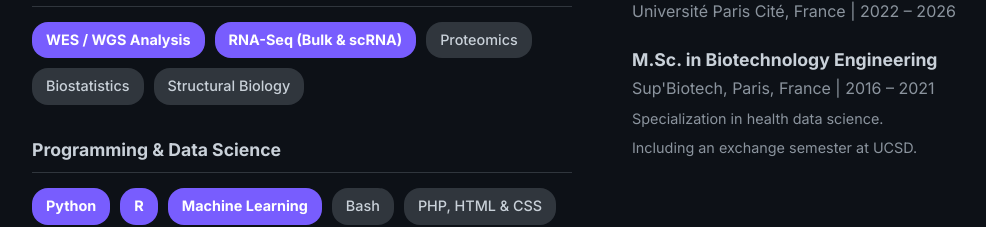
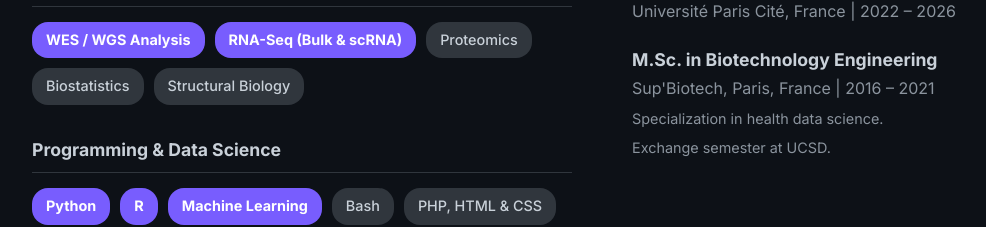
Before and after one commit to mchaldebas/mchaldebas.github.io, a plain HTML site: page index.html in a window 1280 px wide. Shown: the part 4244-4471 px from the top of the page, without its empty margins (128-1114 px from the left). Drawn offline with Linux system fonts and the light colour scheme.

Commit message:
Update index.html

```diff
--- a/index.html
+++ b/index.html
@@ -233,7 +233,7 @@
                     <h3>M.Sc. in Biotechnology Engineering</h3>
                     <p>Sup'Biotech, Paris, France | 2016 – 2021</p>
                     <p class="education-detail">Specialization in health data science.</p>
-                    <p class="education-detail">Including an exchange semester at UCSD.</p>
+                    <p class="education-detail">Exchange semester at UCSD.</p>
                 </div>
             </div>
         </div>
```
